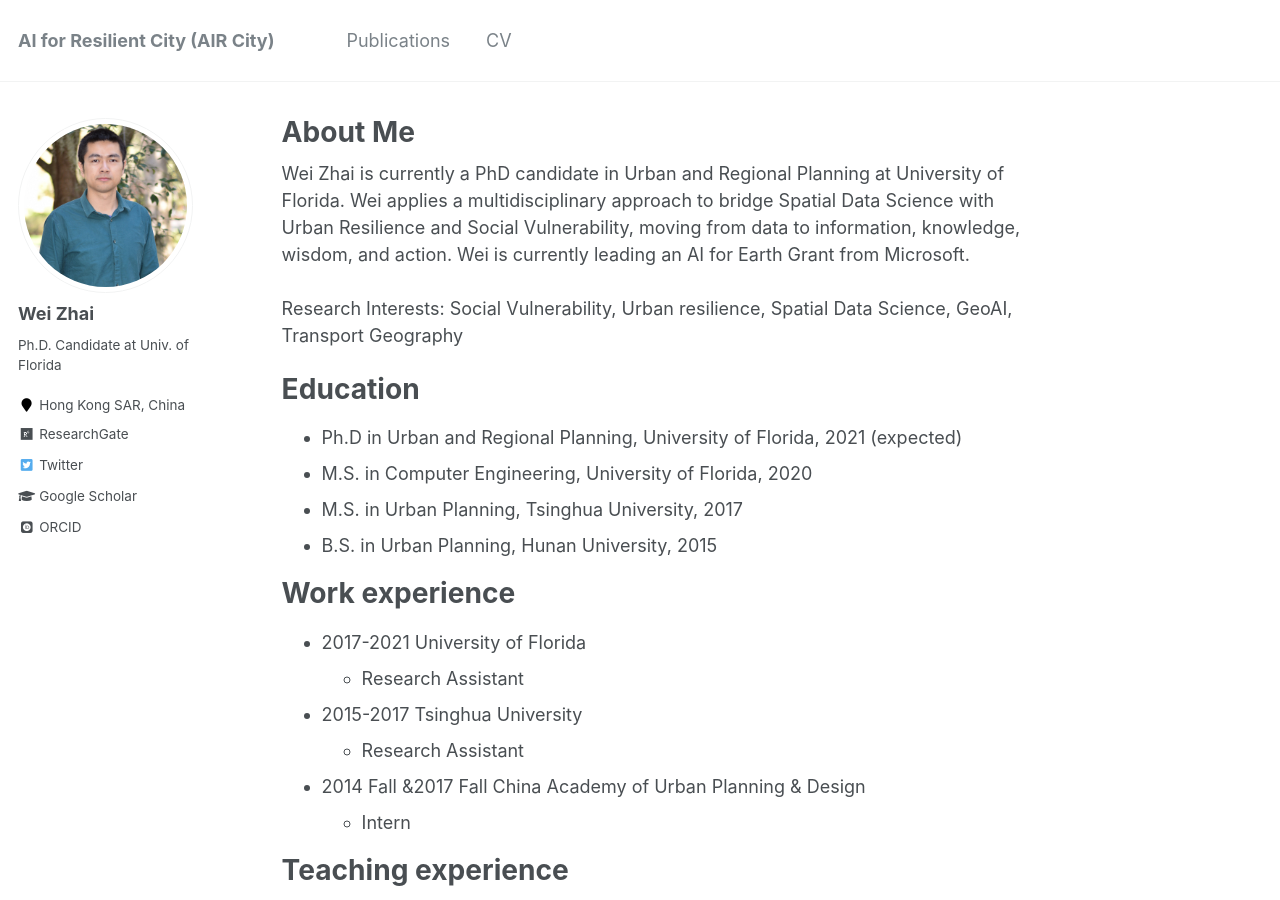
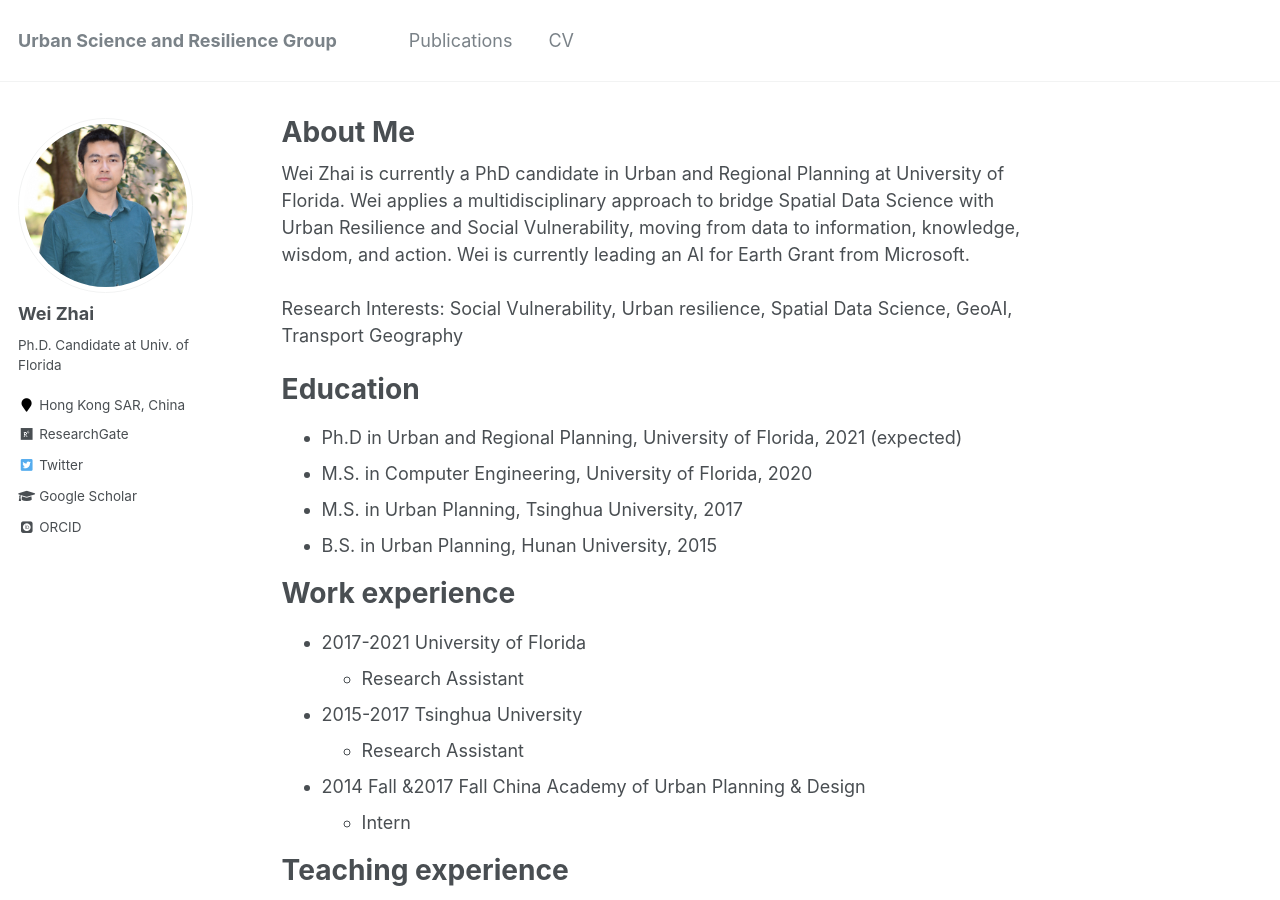
Before and after one commit to skywalkerzhai/weizhai.github.io, a Jekyll site: the page built from _pages/about.md, in a window 1280 px wide and 900 px high. Built offline with Jekyll 4.4.1, drawn with Linux system fonts in a browser that asks for light colours; some web fonts are replaced.

Commit message:
Update _config.yml

```diff
--- a/_config.yml
+++ b/_config.yml
@@ -7,7 +7,7 @@
 
 # Site Settings
 locale                   : "en-US"
-title                    : "AI for Resilient City (AIR City)"
+title                    : "Urban Science and Resilience Group"
 title_separator          : "-"
 name                     : &name "Wei Zhai"
 description              : &description "Ph.D. Candidate at Univ. of Florida"
```
